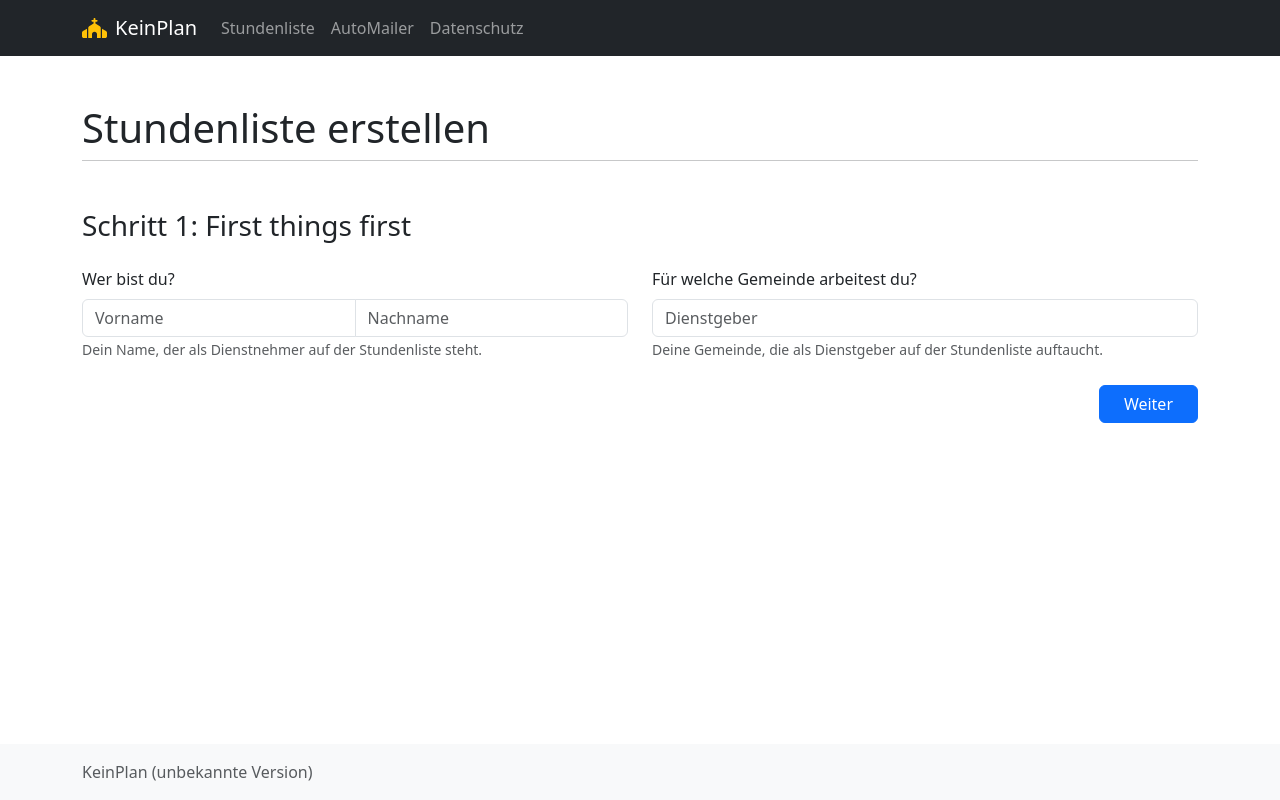
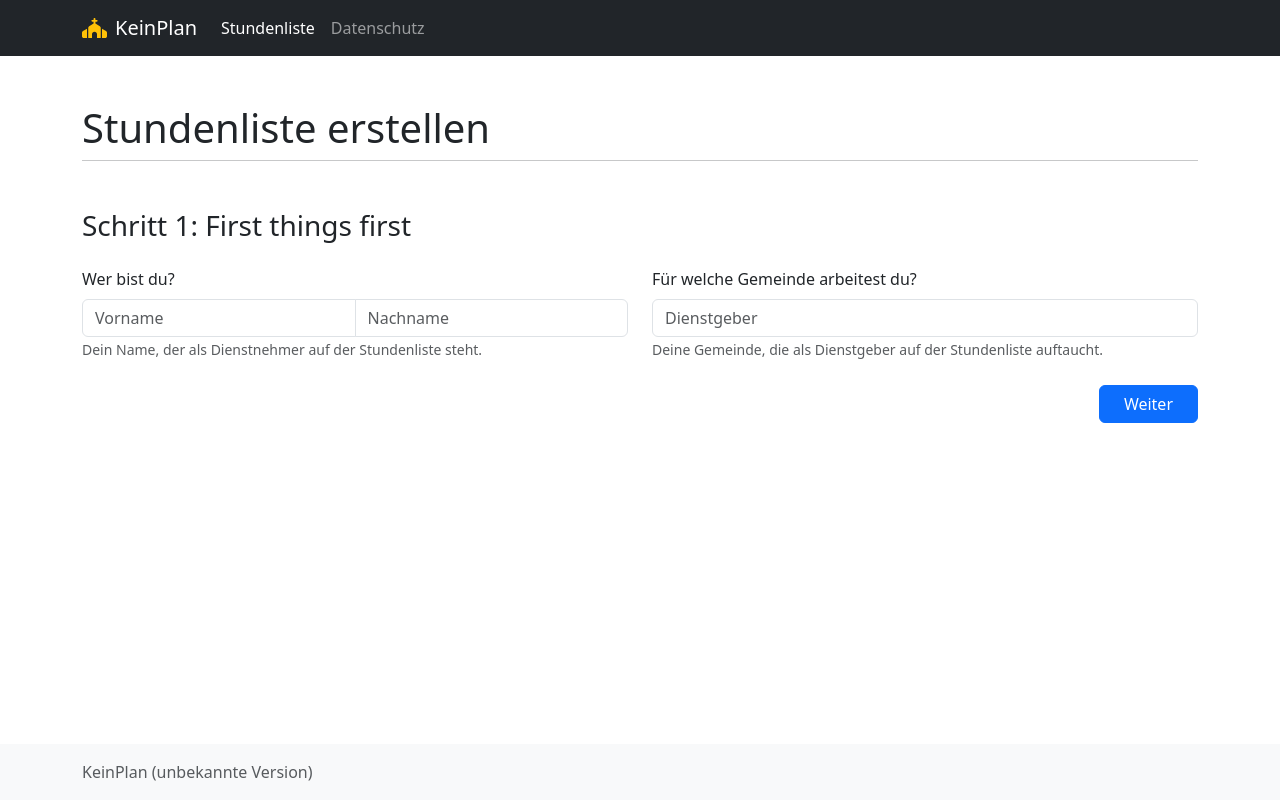
Before and after one commit to nbe95/KeinPlan, a Next.js app in the folder frontend/: page /time-sheet in a window 1280 px wide. Built offline with nearby package versions, Linux system fonts and the light colour scheme; no server answers.

Commit message:
Make navigation dynamic

```diff
--- a/frontend/components/navigation.tsx
+++ b/frontend/components/navigation.tsx
@@ -1,9 +1,17 @@
 import { faChurch } from "@fortawesome/free-solid-svg-icons";
 import { FontAwesomeIcon } from "@fortawesome/react-fontawesome";
 import { NextPage } from "next";
+import { useRouter } from "next/router";
 import { Container, Nav, Navbar } from "react-bootstrap";
 
 const Navigation: NextPage = () => {
+  const router = useRouter();
+
+  const pages: Record<string, string> = {
+    "/time-sheet": "Stundenliste",
+    "/privacy": "Datenschutz",
+  };
+
   return (
     <Navbar bg="dark" data-bs-theme="dark" expand="md">
       <Container>
@@ -14,9 +22,11 @@ const Navigation: NextPage = () => {
         <Navbar.Toggle aria-controls="basic-navbar-nav" />
         <Navbar.Collapse id="basic-navbar-nav">
           <Nav className="me-auto">
-            <Nav.Link href="/time-sheet">Stundenliste</Nav.Link>
-            <Nav.Link href="/auto-mailer">AutoMailer</Nav.Link>
-            <Nav.Link href="/privacy">Datenschutz</Nav.Link>
+            {Object.entries(pages).map((page) => (
+              <Nav.Link active={router.pathname == page[0]} href={page[0]}>
+                {page[1]}
+              </Nav.Link>
+            ))}
           </Nav>
         </Navbar.Collapse>
       </Container>
```
